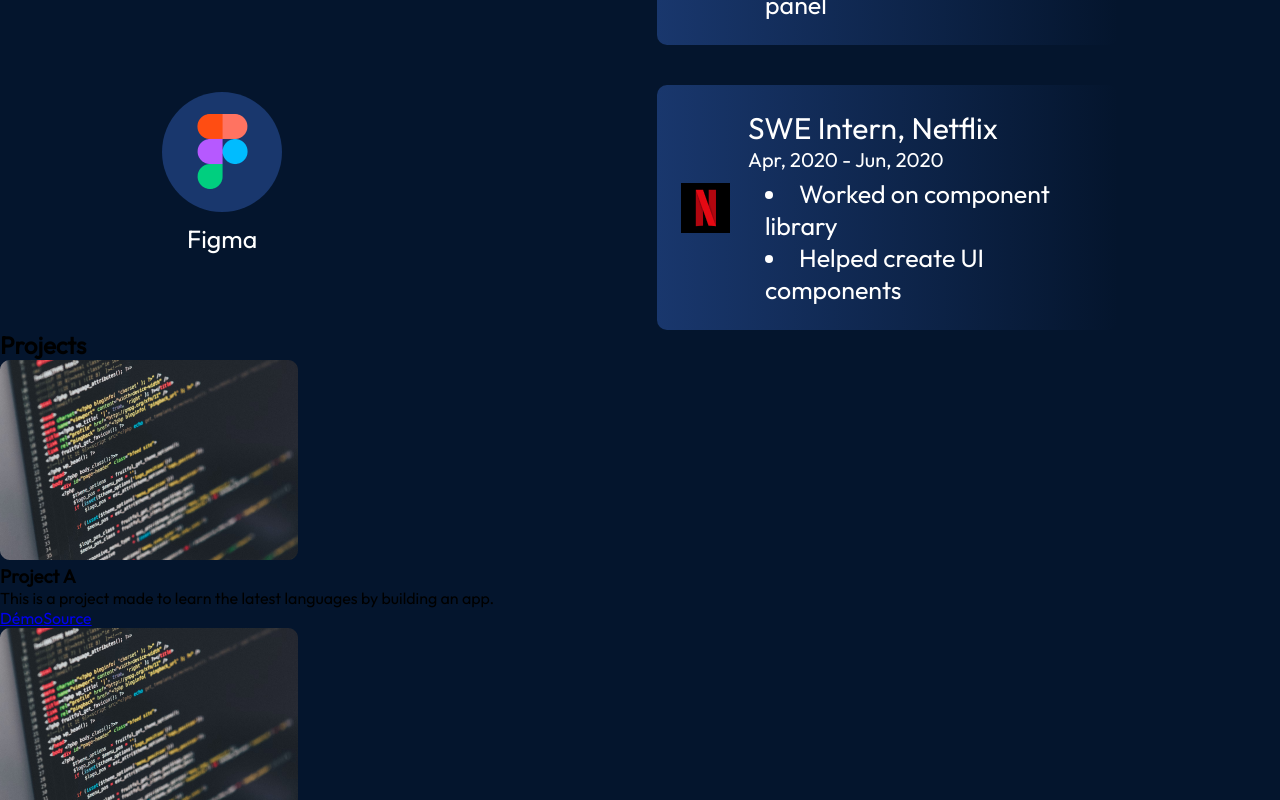
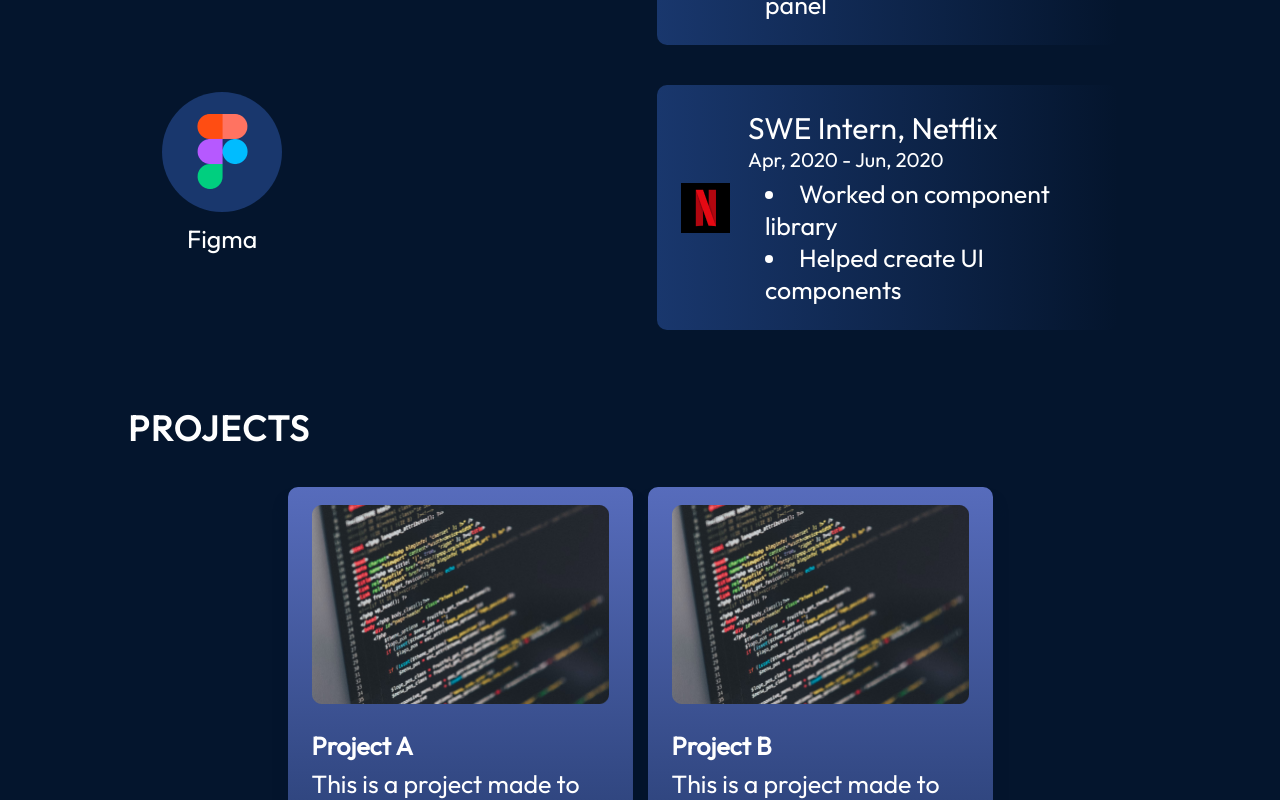
Before and after one commit to bobelbuho/mywebsite, a React (Vite) app: page / in a window 1280 px wide. Shown: the part 2000-2800 px from the top of the page. Built offline with nearby package versions, Linux system fonts and the light colour scheme.

Commit message:
projects finish

```diff
--- a/src/componets/Projects/ProjectCard.jsx
+++ b/src/componets/Projects/ProjectCard.jsx
@@ -1,27 +1,36 @@
-import React from 'react'
+import React from "react";
 
 import styles from "./ProjectCard.module.css";
 import { getImageUrl } from "../../utils";
 
 export const ProjectCard = ({
-    project: { title, imageSrc, description, skills, demo, source }
+  project: { title, imageSrc, description, skills, demo, source },
 }) => {
   return (
     <div className={styles.container}>
       <img
         src={getImageUrl(imageSrc)}
         alt={`Image of ${title}`}
+        className={styles.image}
       />
       <h3 className={styles.title}>{title}</h3>
       <p className={styles.description}>{description}</p>
       <ul className={styles.skills}>
         {skills.map((skill, id) => {
-                    <li key={id} className={styles.skill}>{skill}</li>;
+          return (
+            <li key={id} className={styles.skill}>
+              {skill}
+            </li>
+          );
         })}
       </ul>
       <div className={styles.links}>
-                <a href={demo} className={styles.link}>Démo</a>
-                <a href={source} className={styles.link}>Source</a>
+        <a href={demo} className={styles.link}>
+          Demo
+        </a>
+        <a href={source} className={styles.link}>
+          Source
+        </a>
       </div>
     </div>
   );
--- a/src/componets/Projects/ProjectCard.module.css
+++ b/src/componets/Projects/ProjectCard.module.css
@@ -0,0 +1,61 @@
+@import "../../vars.css";
+
+.container {
+  display: flex;
+  flex-direction: column;
+  border-radius: 10px;
+  background: linear-gradient(180deg, #576cbc 0%, #132a53 100%);
+  box-shadow: 0 16px 14px 0 #04152d;
+  padding: 18px 24px;
+  max-width: 345px;
+}
+
+.image {
+  margin-bottom: 26px;
+}
+
+.title {
+  font-size: 25px;
+  font-weight: 700;
+}
+
+.description {
+  margin-top: 6px;
+  font-size: 25px;
+  font-weight: 400;
+}
+
+.skills {
+  width: 100%;
+  margin-top: 14px;
+  display: flex;
+  flex-direction: row;
+  flex-wrap: wrap;
+  gap: 6px;
+  list-style: none;
+}
+
+.skill {
+  font-size: 25px;
+  font-weight: 400;
+  border-radius: 100px;
+  background: var(--color-dark);
+  padding: 2px 22px;
+}
+
+.links {
+  width: 100%;
+  margin-top: 26px;
+  display: flex;
+  justify-content: space-around;
+}
+
+.link {
+  text-decoration: none;
+  color: var(--color-text);
+  font-size: 30px;
+  font-weight: 600;
+  border-radius: 100px;
+  background: var(--color-primary);
+  padding: 1px 22px;
+}
--- a/src/componets/Projects/Projects.jsx
+++ b/src/componets/Projects/Projects.jsx
@@ -1,12 +1,13 @@
-import React from 'react'
-import styles from "./Projects.module.css"
+import React from "react";
+
+import styles from "./Projects.module.css";
 
 import projects from "../../data/projects.json";
 import { ProjectCard } from "./ProjectCard";
 
 export const Projects = () => {
   return (
-        <section className={styles.container}>
+    <section className={styles.container} id="projects">
       <h2 className={styles.title}>Projects</h2>
       <div className={styles.projects}>
         {projects.map((project, id) => {
--- a/src/componets/Projects/Projects.module.css
+++ b/src/componets/Projects/Projects.module.css
@@ -1 +1,26 @@
-@import "../../utils.js";
+@import "../../vars.css";
+
+.container {
+  margin-top: 76px;
+  color: var(--color-text);
+  margin-left: 10%;
+  margin-right: 10%;
+}
+
+.title {
+  font-size: 35px;
+  font-weight: 700;
+  letter-spacing: 1.75px;
+  text-transform: uppercase;
+}
+
+.projects {
+  margin-top: 37px;
+  display: flex;
+  flex-direction: row;
+  flex-wrap: wrap;
+  align-items: center;
+  justify-content: center;
+  gap: 15px;
+  width: 100%;
+}
```
Lines whose indentation alone changed are shown as unchanged.
